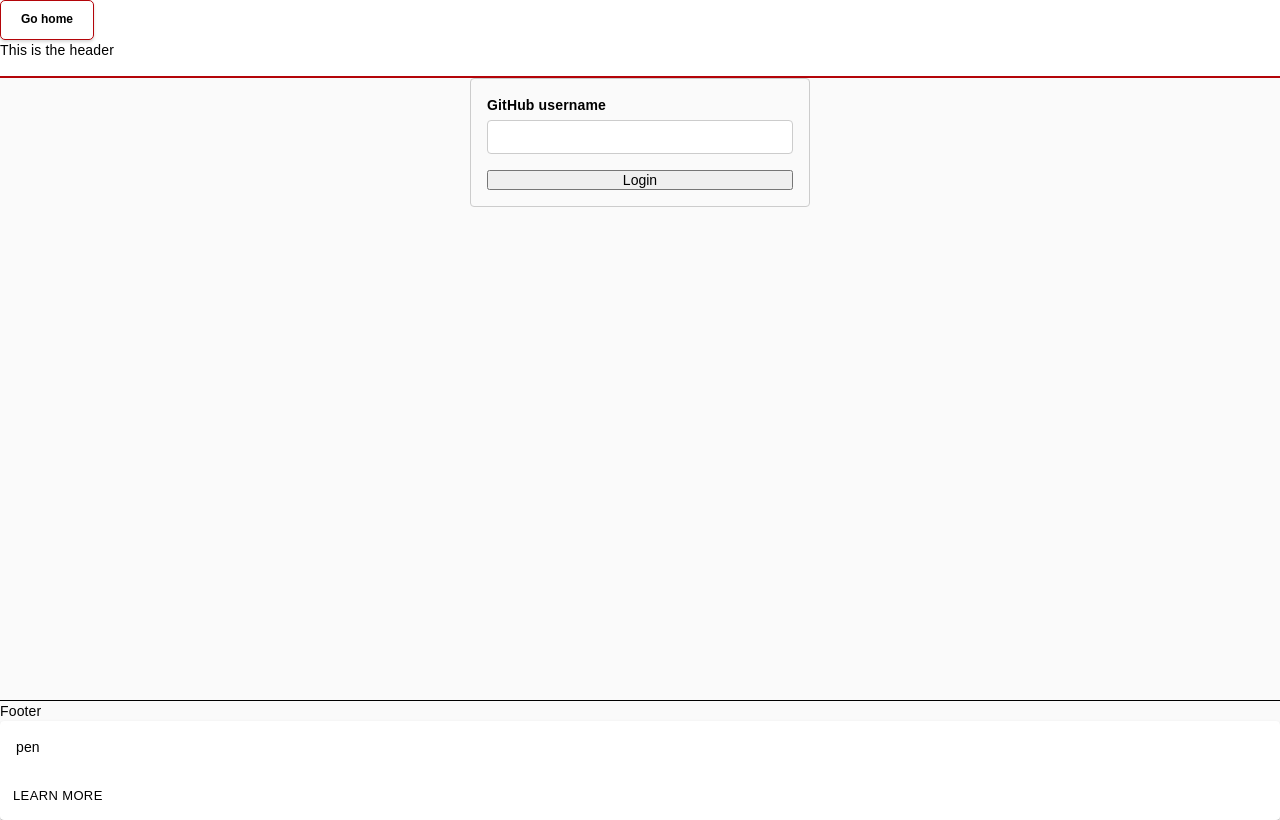
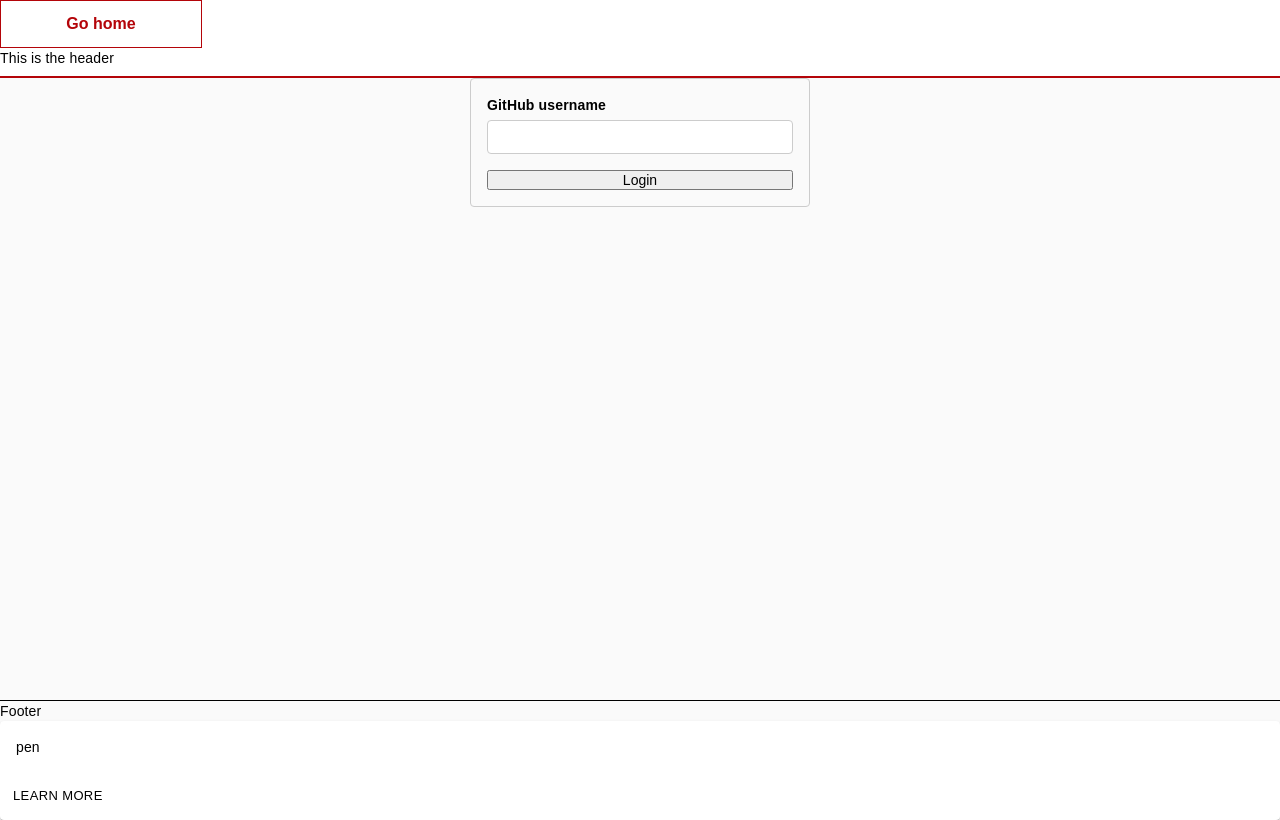
Before and after one commit to kontaktar/www, a Next.js app: page /login in a window 1280 px wide. Built offline with nearby package versions, Linux system fonts and the light colour scheme.

Commit message:
Added Button from design

```diff
--- a/src/Components/Button/Button.module.scss
+++ b/src/Components/Button/Button.module.scss
@@ -1,19 +1,30 @@
 @import "../../styles/config";
 
 .button {
-  height: 40px;
-  border: 1px solid $primary-color;
-  color: $paragraph-color;
+  height: 48px;
+  width: 202px;
+
+  background-color: $primary-color;
+  color: $color-white;
   font-display: swap;
-  font-size: 12px;
+  font-size: 16px;
   font-weight: 600;
-  background-color: $color-white;
   padding: 0 20px;
-  box-shadow: 0px 2px 3px rgba(0, 0, 0, 0.15);
-  border-radius: 5px;
+  // box-shadow: 0px 2px 3px rgba(0, 0, 0, 0.15);
+  // border-radius: 5px;
   &:hover {
-    background-color: $primary-color;
-    color: $paragraph-inverted-color;
+    background-color: $color-white;
+    border: 1px solid $primary-color;
+    color: $primary-color;
+
+    transition: all 0.5s ease;
+  }
+
+  &:disabled {
+    background-color: $color-white;
+    border: 1px solid $color-brown;
+    color: $color-brown;
+
     transition: all 0.5s ease;
   }
 }
--- a/src/styles/_config.scss
+++ b/src/styles/_config.scss
@@ -1,5 +1,5 @@
 $color-red: #b40409;
-$color-brown: #cfb59b;
+$color-brown: #ddc3ac;
 $color-black: #000000;
 $color-white: #ffffff;
 
```
Also changed, not shown: 1 other file (tests, documents, lock files or other folders).
